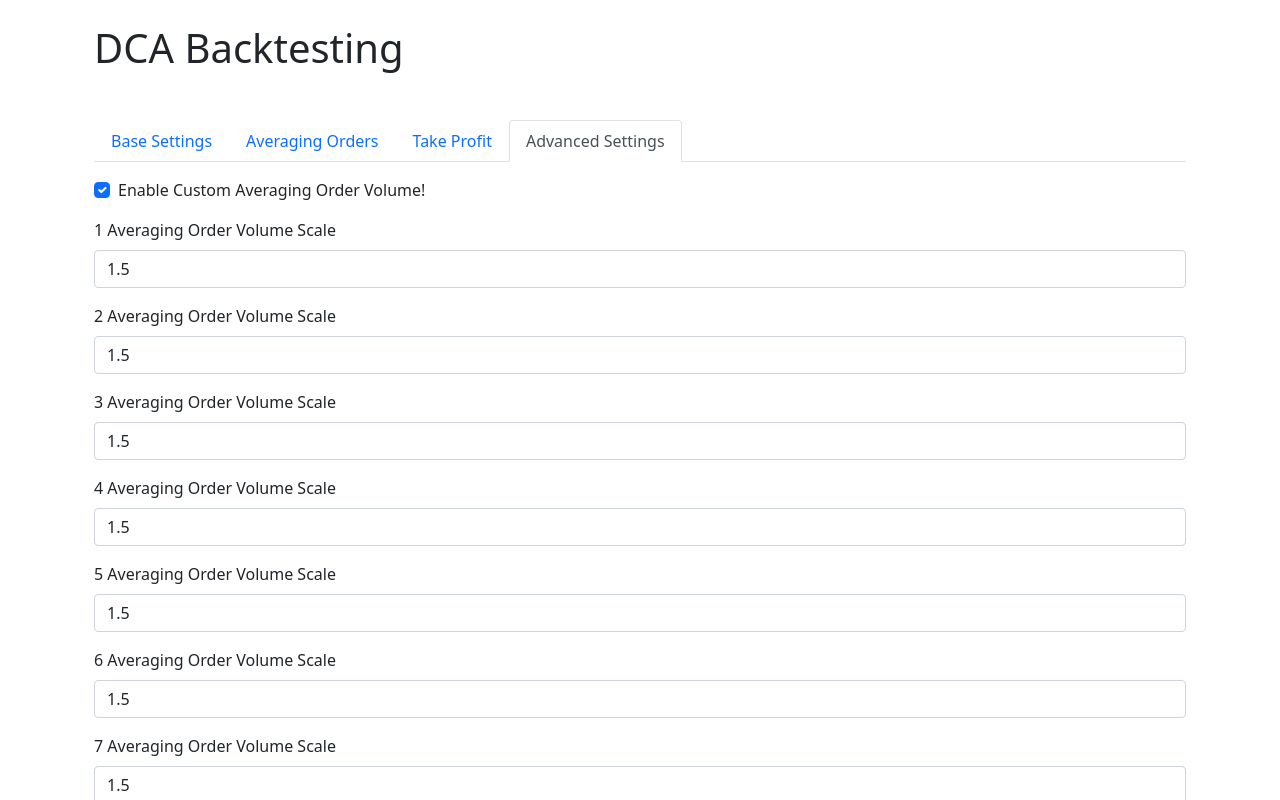
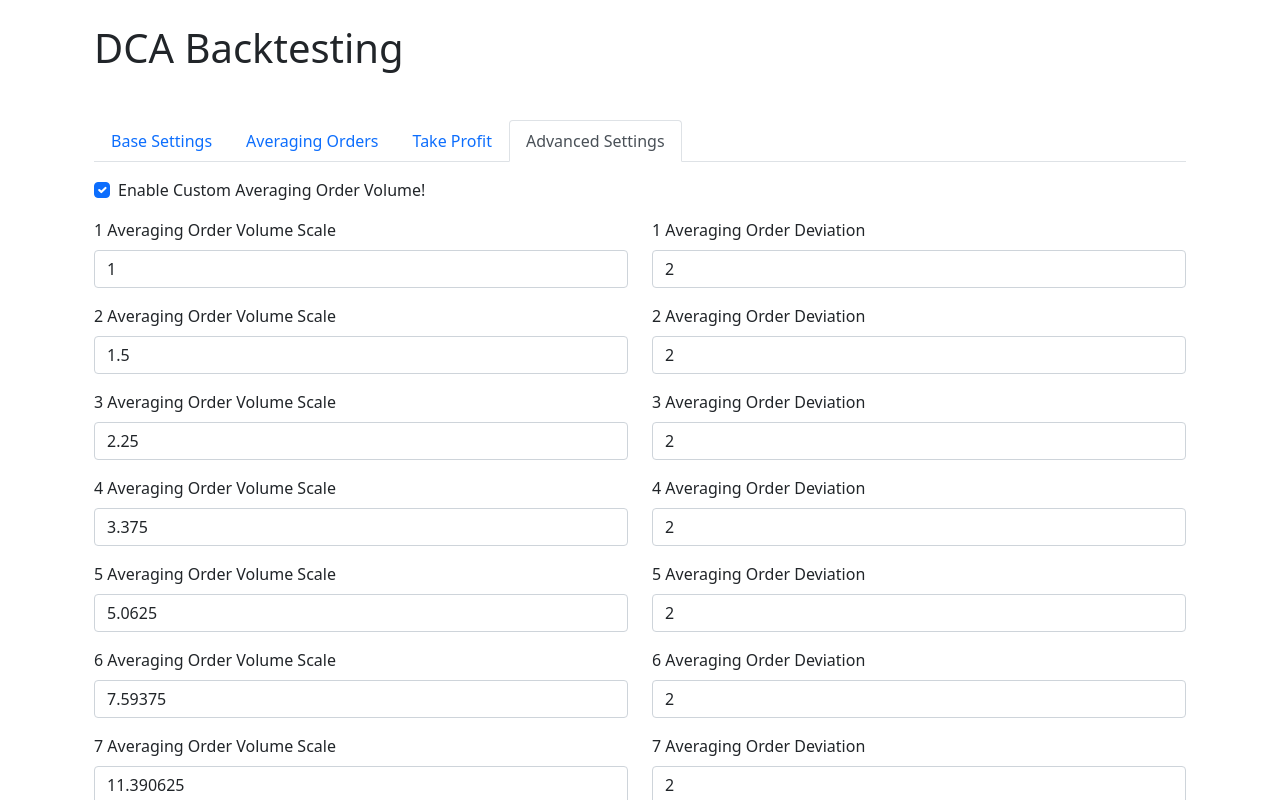
Before and after one commit to kalaivanan-muthusamy/dca-backtesting, a React (Vite) app: page / in a window 1280 px wide. Both pictures are taken after a click on the tab "Advanced Settings". Shown: the top 800 px of the page. Built offline with nearby package versions, Linux system fonts and the light colour scheme.

Commit message:
1 file modified

```diff
--- a/client/src/dca-backtest/index.jsx
+++ b/client/src/dca-backtest/index.jsx
@@ -2,6 +2,26 @@ import axios from 'axios';
 import { differenceInDays, differenceInMinutes, parse } from 'date-fns';
 import React, { useState } from 'react';
 import { Tabs, Tab, Form, Button, Row, Col } from 'react-bootstrap';
+
+function getDefultVolumeScale(base) {
+  const scale = {};
+  for (let i = 1; i < 21; i++) {
+    scale[i] = i === 1 ? 1 : Math.pow(base, i - 1);
+  }
+  return scale;
+}
+
+function getDefultDeviation(base, scale = false) {
+  const deviation = {};
+  for (let i = 1; i < 21; i++) {
+    if (scale) {
+      deviation[i] = i === 1 ? 1 : Math.pow(base, i - 1);
+    } else {
+      deviation[i] = base;
+    }
+  }
+  return deviation;
+}
 
 function DCABackTest() {
   const [formInputs, setFormInputs] = useState({
@@ -10,24 +30,14 @@ function DCABackTest() {
     baseOrderAmount: 10,
     averagingOrderAmount: 10,
     priceDeviationPercentage: 2,
-    maximumAveragingOrderCount: 10,
+    maximumAveragingOrderCount: 20,
     averagingOrderVolumeScale: 1.5,
     takeProfitPercentage: 1,
     startDate: '2021-07-01',
     endDate: '2022-07-01',
     enableCustomAveragingOverVolume: true,
-    customAveragingOrderVolumeScale: {
-      1: 1.5,
-      2: 1.5,
-      3: 1.5,
-      4: 1.5,
-      5: 1.5,
-      6: 1.5,
-      7: 1.5,
-      8: 1.5,
-      9: 1.5,
-      10: 1.5,
-    },
+    customAveragingOrderVolumeScale: getDefultVolumeScale(1.5),
+    customAveragingOrderDeviation: getDefultDeviation(2),
   });
   const [allOrders, setAllOrders] = useState([]);
   const [overallMetrics, setOverallMetrics] = useState({});
@@ -361,6 +371,8 @@ function DCABackTest() {
               ...new Array(parseInt(formInputs?.maximumAveragingOrderCount)),
             ].map((o, index) => {
               return (
+                <Row>
+                  <Col>
                     <Form.Group className="mb-3">
                       <Form.Label>
                         {index + 1} Averaging Order Volume Scale
@@ -374,12 +386,37 @@ function DCABackTest() {
                           )
                         }
                         value={
-                      formInputs?.customAveragingOrderVolumeScale?.[index + 1]
+                          formInputs?.customAveragingOrderVolumeScale?.[
+                            index + 1
+                          ]
                         }
                         type="number"
                         placeholder="Averaging Order Volume Scale"
                       />
                     </Form.Group>
+                  </Col>
+                  <Col>
+                    <Form.Group className="mb-3">
+                      <Form.Label>
+                        {index + 1} Averaging Order Deviation
+                      </Form.Label>
+                      <Form.Control
+                        onChange={(e) =>
+                          onFormInputChange(
+                            'customAveragingOrderDeviation',
+                            e,
+                            index + 1
+                          )
+                        }
+                        value={
+                          formInputs?.customAveragingOrderDeviation?.[index + 1]
+                        }
+                        type="number"
+                        placeholder="Averaging Order Volume Scale"
+                      />
+                    </Form.Group>
+                  </Col>
+                </Row>
               );
             })}
           </Tab>
```
Lines whose indentation alone changed are shown as unchanged.
